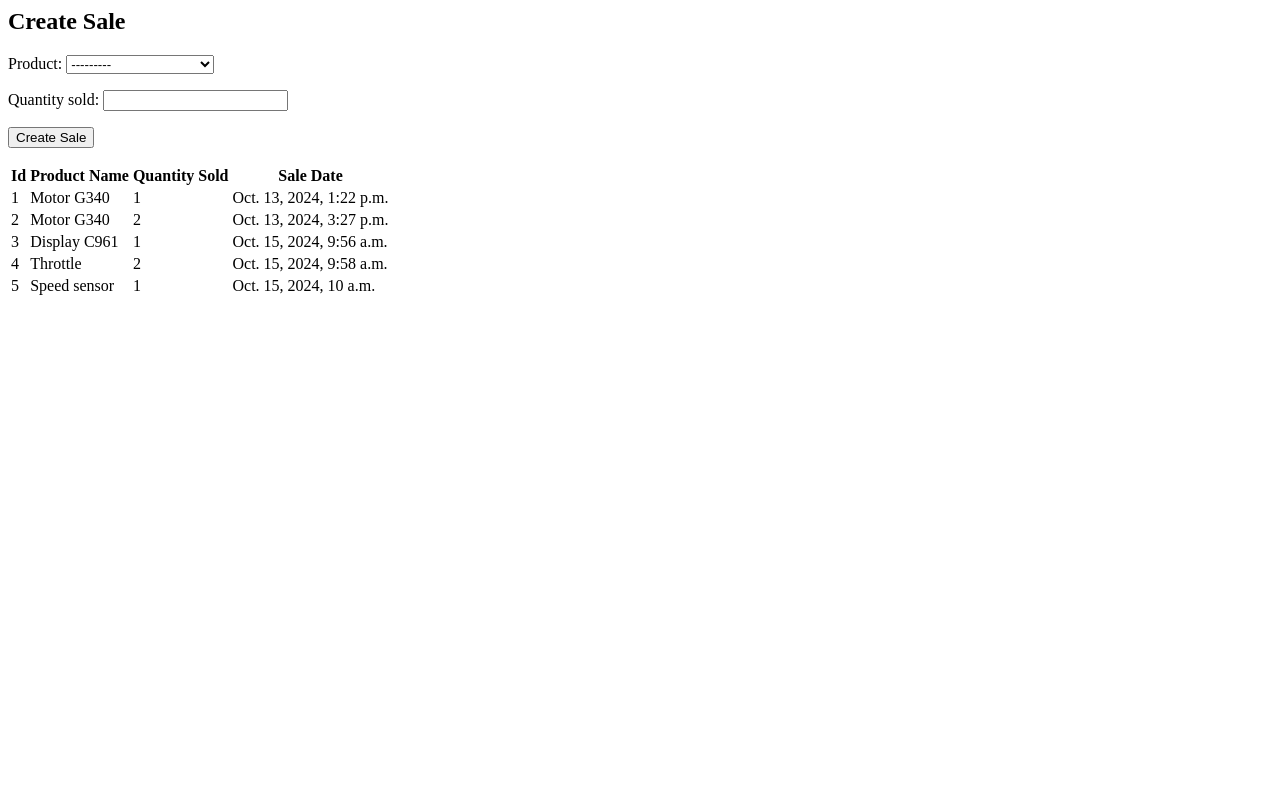
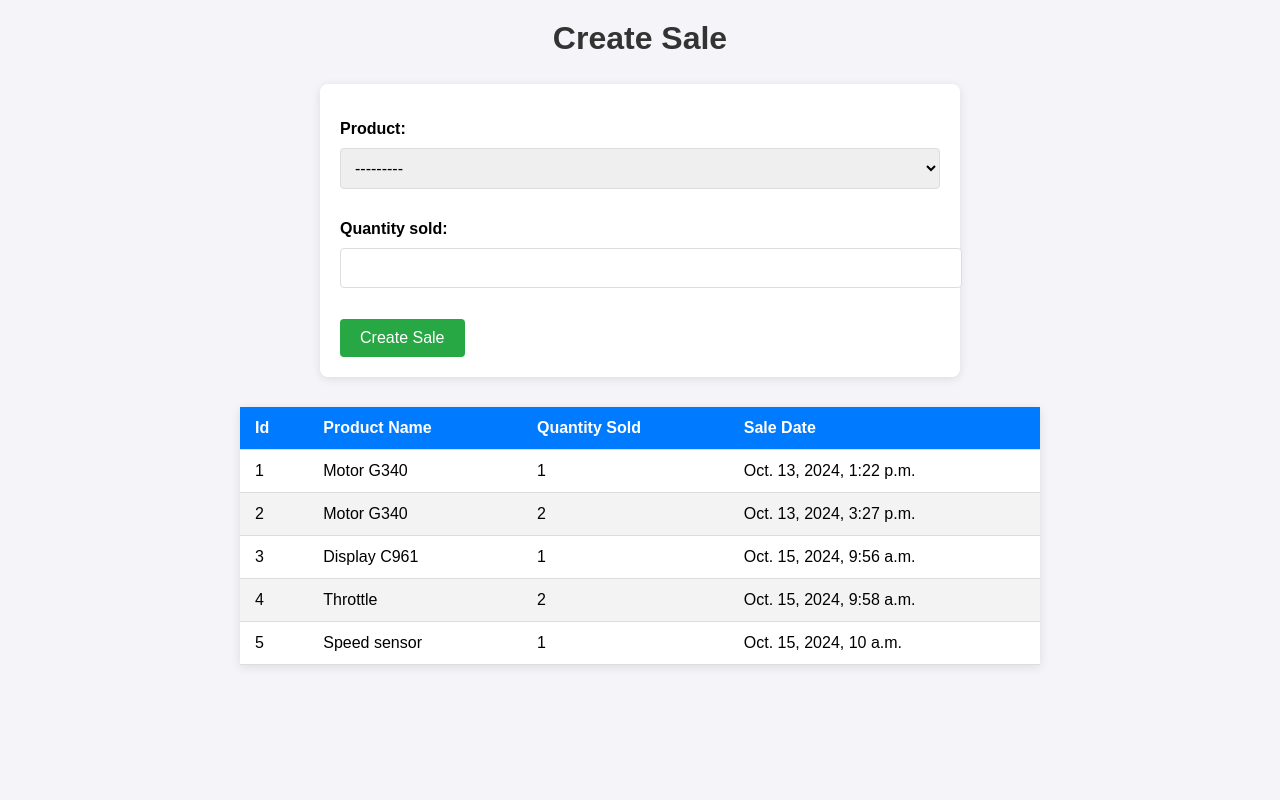
Before and after one commit to emax-77/Inventory-Management-System, a Django app: page /sales/new/ in a window 1280 px wide. Run offline with Django 5.2, Linux system fonts and the light colour scheme; data comes from the database, SQL or seed files in the repository; parts of the project's set-up code (start-up, migrations or seed data) failed here and were passed over.

Commit message:
CSS added on sale_form.html

```diff
--- a/ims/templates/sale_form.html
+++ b/ims/templates/sale_form.html
@@ -1,4 +1,108 @@
+<!DOCTYPE html>
+<html lang="en">
+<head>
+    <meta charset="UTF-8">
+    <meta name="viewport" content="width=device-width, initial-scale=1.0">
+    <title>Create Sale</title>
+    <style>
+        body {
+            font-family: Arial, sans-serif;
+            background-color: #f4f4f9;
+            margin: 0;
+            padding: 0;
+        }
+
+        h2 {
+            color: #333;
+            text-align: center;
+            margin-top: 20px;
+            font-size: 2rem;
+        }
+
+        form {
+            max-width: 600px;
+            margin: 0 auto;
+            background-color: #ffffff;
+            padding: 20px;
+            border-radius: 8px;
+            box-shadow: 0 2px 10px rgba(0, 0, 0, 0.1);
+            margin-bottom: 30px;
+        }
+
+        form label {
+            font-weight: bold;
+            margin-bottom: 10px;
+            display: block;
+        }
+
+        form input, form select, form textarea {
+            width: 100%;
+            padding: 10px;
+            margin-bottom: 15px;
+            border: 1px solid #ddd;
+            border-radius: 4px;
+            font-size: 1rem;
+        }
+
+        form button {
+            background-color: #28a745;
+            color: white;
+            border: none;
+            padding: 10px 20px;
+            border-radius: 4px;
+            font-size: 1rem;
+            cursor: pointer;
+        }
+
+        form button:hover {
+            background-color: #218838;
+        }
+
+        /* Styling the table */
+        .table-container {
+            max-width: 800px;
+            margin: 0 auto;
+        }
+
+        .styled-table {
+            width: 100%;
+            border-collapse: collapse;
+            margin: 25px 0;
+            font-size: 1rem;
+            font-family: Arial, sans-serif;
+            min-width: 400px;
+            background-color: #fff;
+            box-shadow: 0 2px 10px rgba(0, 0, 0, 0.1);
+        }
+
+        .styled-table th, .styled-table td {
+            padding: 12px 15px;
+            text-align: left;
+            border-bottom: 1px solid #ddd;
+        }
+
+        .styled-table thead tr {
+            background-color: #007bff;
+            color: white;
+        }
+
+        .styled-table tbody tr:nth-of-type(even) {
+            background-color: #f3f3f3;
+        }
+
+        .styled-table tbody tr:hover {
+            background-color: #f1f1f1;
+        }
+
+        .styled-table tbody tr {
+            transition: background-color 0.2s ease-in-out;
+        }
+    </style>
+</head>
+<body>
+
     <h2>Create Sale</h2>
+
     <form method="post">
         {% csrf_token %}
         {{ form.as_p }}
@@ -27,3 +131,6 @@
             </tbody>
         </table>
     </div>
+
+</body>
+</html>
```
Lines whose indentation alone changed are shown as unchanged.
